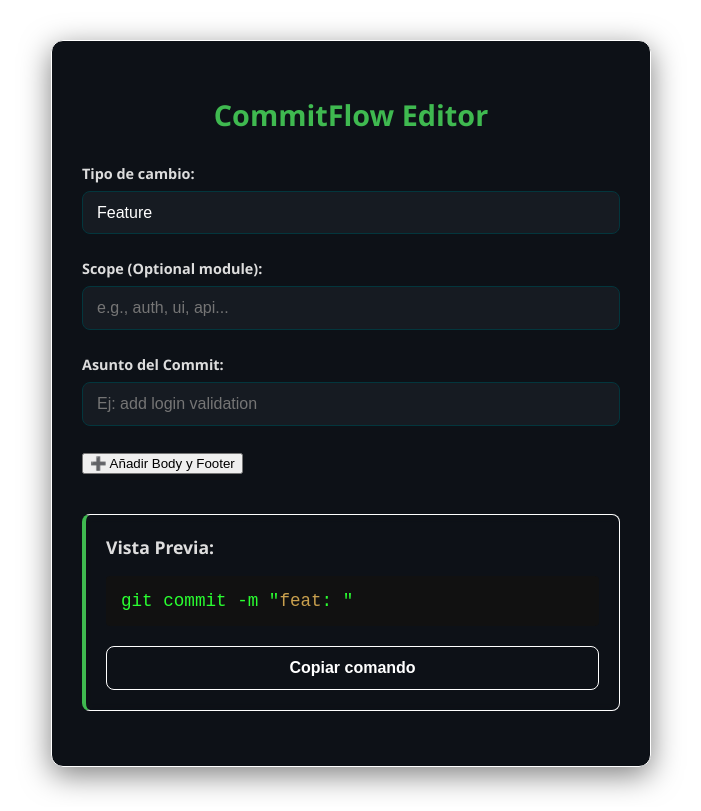
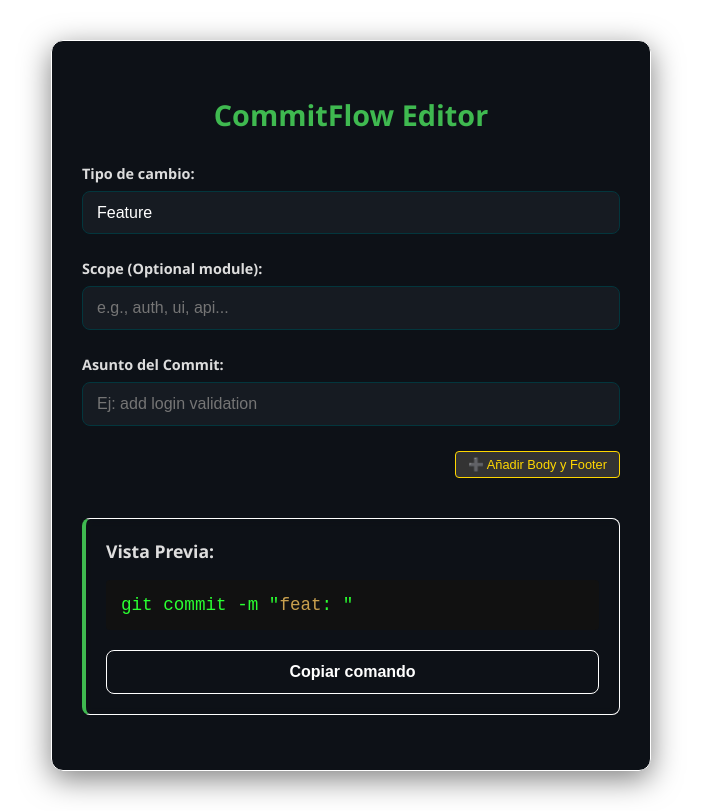
Before and after one commit to Ernesto-Sevilla/commit-flow, an Angular app: page / in a window 1280 px wide. Shown: the whole page, without its empty margins (289-990 px from the left). Built offline with nearby package versions, Linux system fonts and the light colour scheme.

Commit message:
style: design detailed mode and input fields
- Add styles for toggle button and detailed fields container
- Unify styling for textarea and footer input
- Add hover and focus effects for better UX

```diff
--- a/src/app/component/commit-form/commit-form.scss
+++ b/src/app/component/commit-form/commit-form.scss
@@ -73,11 +73,64 @@ $code-param-color: #d63384;
     }
   }
 
+  .options-container {
+    margin: 1rem 0;
+    display: flex;
+    justify-content: flex-end;
+  }
+
+  .btn-toggle {
+    background: #333;
+    color: #ffd700;
+    border: 1px solid #ffd700;
+    padding: 5px 12px;
+    border-radius: 4px;
+    cursor: pointer;
+      font-size: 0.8rem;
+      transition: all 0.3s ease;
+
+    &:hover {
+      background: #ffd700;
+      color: #000;
+    }
+  }
+
+  .detailed-fields {
+    display: flex;
+    flex-direction: column;
+    gap: 1rem;
+    padding: 1rem;
+    background: #1e1e1e;
+    border-radius: 8px;
+    border-left: 3px solid #ffd700;
+    margin-bottom: 1rem;
+  }
+
+  textarea,
+  input[type="text"]#footer {
+    width: 100%;
+    background: #252525;
+    color: white;
+    border: 1px solid #444;
+    padding: 8px;
+    border-radius: 4px;
+    font-family: 'Consolas', monospace;
+
+    &:focus {
+      outline: none;
+      border-color: #ffd700;
+    }
+  }
+
+  textarea{
+    resize: vertical;
+  }
+
   .type-help {
     margin-top: 10px;
     padding: 10px 15px;
-    background: rgba(201, 160, 78, 0.05); // Fondo sutil
-    border-left: 3px solid #c9a04e; // El borde dorado que elegimos
+    background: rgba(201, 160, 78, 0.05);
+    border-left: 3px solid #c9a04e;
     border-radius: 4px;
 
     p {
```
